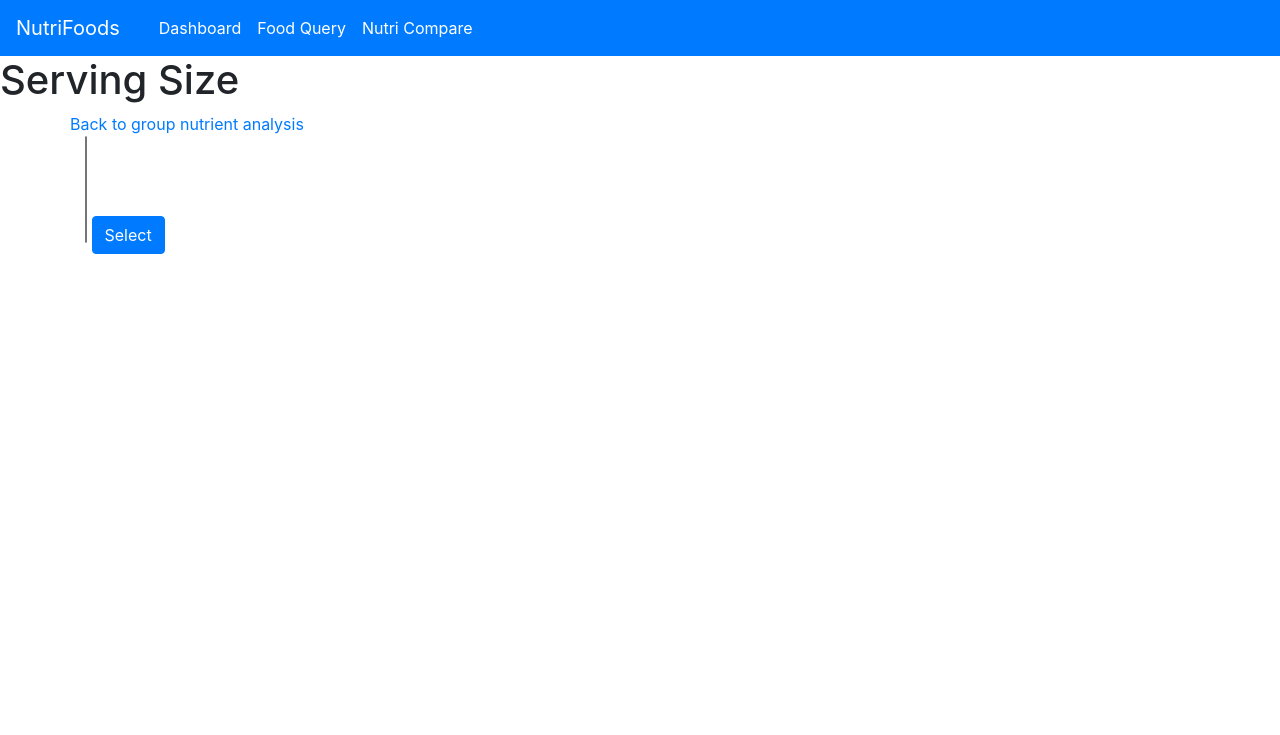
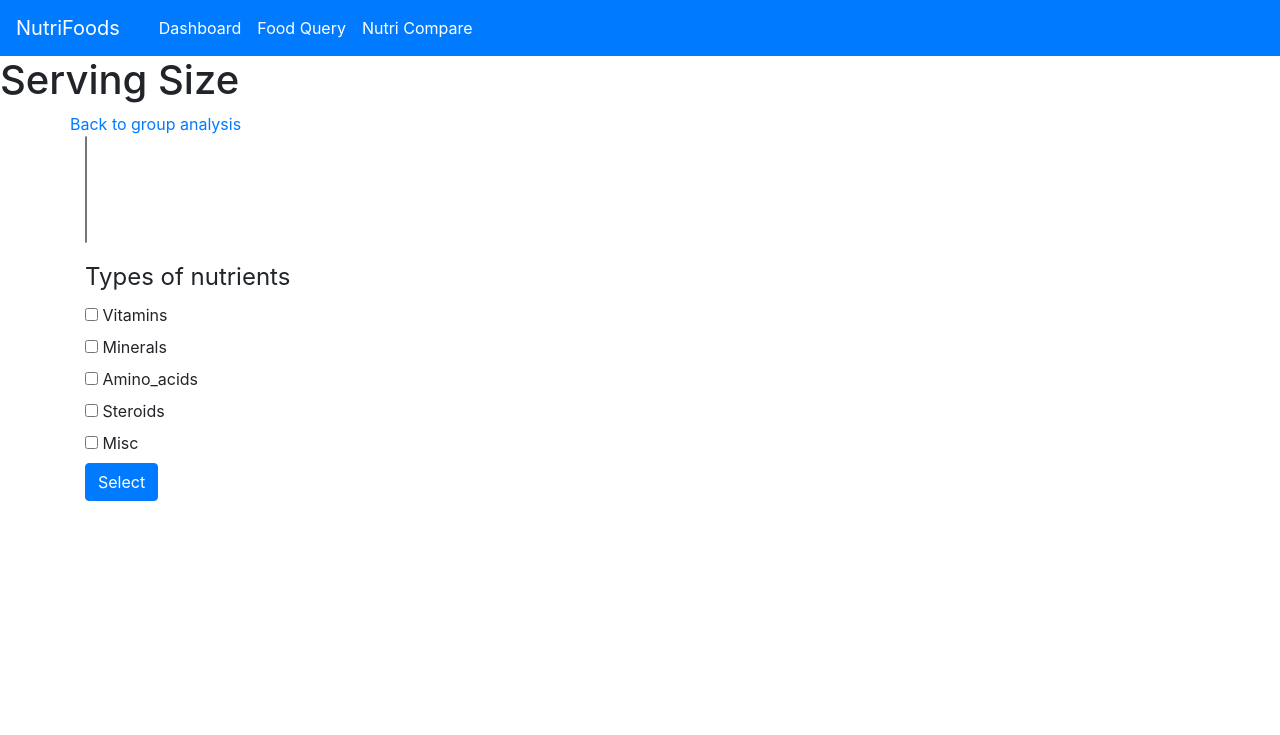
Before and after one commit to Unyielder/NutriFoods, a Flask app: template flaskr/templates/home/serving.html in a window 1280 px wide. Shown: the top 735 px of the page. Run offline with Flask 2, Linux system fonts and the light colour scheme; the template is opened without the code that fills it, so the values that code supplies are empty; parts of the project's set-up code (start-up, migrations or seed data) failed here and were passed over.

Commit message:
Added checkboxes in servings page for the different kinds of nutrients

```diff
--- a/flaskr/static/style.css
+++ b/flaskr/static/style.css
@@ -1,3 +1,5 @@
+
+
 ul li {
     list-style:none;
     padding:0;
@@ -71,3 +73,7 @@
   justify-content: center;
   align-items: center;
 }
+
+form {
+    display: block;
+}
--- a/flaskr/templates/base.html
+++ b/flaskr/templates/base.html
@@ -1,4 +1,4 @@
-<title>Meal Prep</title>
+<title>NutriFoods</title>
 
 <link rel="stylesheet" href="https://cdn.jsdelivr.net/npm/bootstrap@4.5.3/dist/css/bootstrap.min.css" integrity="sha384-TX8t27EcRE3e/ihU7zmQxVncDAy5uIKz4rEkgIXeMed4M0jlfIDPvg6uqKI2xXr2" crossorigin="anonymous">
 <link rel="stylesheet" type="text/css" href="{{ url_for('static', filename='style.css') }}">
--- a/flaskr/templates/home/nutrients.html
+++ b/flaskr/templates/home/nutrients.html
@@ -7,7 +7,7 @@
         {% if 'nut_q' in request.path %}
             <a href="{{ url_for('home.food_query') }}">Back to ingredient Search</a>
         {% else %}
-            <a href="{{ url_for('home.food_compare') }}">Back to group nutrient analysis</a>
+            <a href="{{ url_for('home.food_compare') }}">Back to group analysis</a>
         {% endif %}
     </div>
     <div class="row">
--- a/flaskr/templates/home/search.html
+++ b/flaskr/templates/home/search.html
@@ -7,7 +7,7 @@
         {% if 'sch_q' in request.path %}
             <a href="{{ url_for('home.food_query') }}">Back to ingredient Search</a>
         {% else %}
-            <a href="{{ url_for('home.food_compare') }}">Back to group nutrient analysis</a>
+            <a href="{{ url_for('home.food_compare') }}">Back to group analysis</a>
         {% endif %}
     </div>
 
--- a/flaskr/templates/home/serving.html
+++ b/flaskr/templates/home/serving.html
@@ -10,18 +10,41 @@
         {% if 'ser_q' in request.path %}
             <a href="{{ url_for('home.food_query') }}">Back to ingredient Search</a>
         {% else %}
-            <a href="{{ url_for('home.food_compare') }}">Back to group nutrient analysis</a>
+            <a href="{{ url_for('home.food_compare') }}">Back to group analysis</a>
         {% endif %}
     </div>
 
-    <div class="row">
+    <div class="row h-75">
         <div class="col-4">
             <form method="post">
-                <select name="ing_measure" id="ing_measure" size="5" >
+                <div class="form-group">
+                    <select name="ing_measure" id="ing_measure" size="5" >
                     {% for res in serving_results %}
                     <option value="{{ res[2] }}">{{ res[2] }}</option>
                     {% endfor %}
                 </select>
+                </div>
+                <fieldset>
+                    <legend>Types of nutrients</legend>
+
+                    <input class="check" type="checkbox" id="vitamins" name="check" value="vitamins">
+                    <label for="vitamins">Vitamins</label><br>
+
+                    <input class="check" type="checkbox" id="minerals" name="check" value="minerals">
+                    <label for="minerals">Minerals</label><br>
+
+                    <input class="check" type="checkbox" id="amino_acids" name="check" value="amino_acids">
+                    <label for="amino_acids">Amino_acids</label><br>
+
+                   <input class="check" type="checkbox" id="steroids" name="check" value="steroids">
+                    <label for="steroids">Steroids</label><br>
+
+                    <input class="check" type="checkbox" id="misc" name="check" value="misc">
+                <label for="misc">Misc</label>
+
+                </fieldset>
+
+
                 <input class="btn btn-primary" type="submit" name="btn" value="Select">
             </form>
         </div>
```
